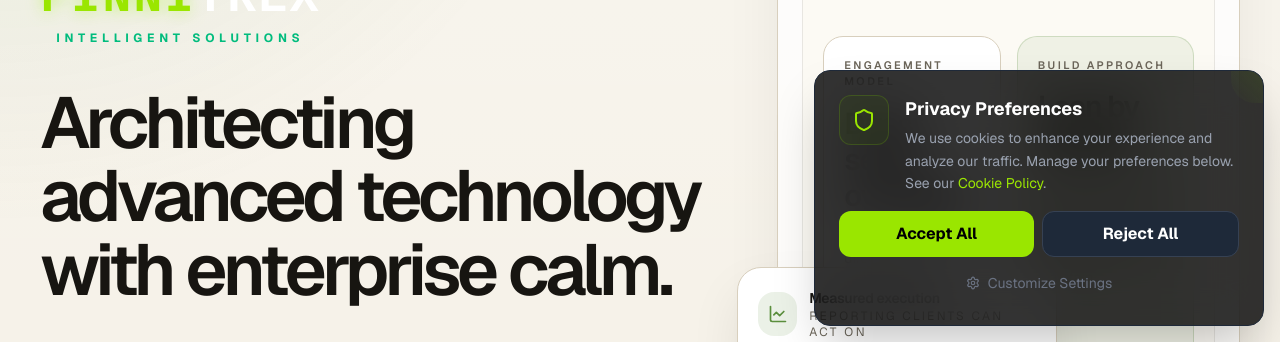
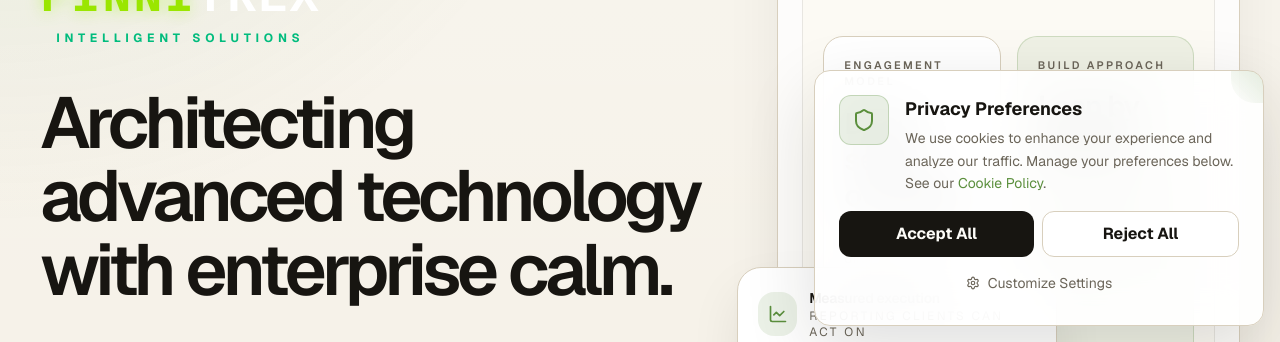
Before and after one commit to Chidi09/finnitrex, a Next.js app: page / in a window 1280 px wide. Shown: the part 458-800 px from the top of the page. Built offline with nearby package versions, Linux system fonts and the light colour scheme; no server answers.

Commit message:
fix: restyle cookie preferences panel for light-first theme

```diff
--- a/components/CookieBanner.tsx
+++ b/components/CookieBanner.tsx
@@ -3,7 +3,7 @@
 
 import { useState, useEffect } from "react";
 import { motion, AnimatePresence } from "framer-motion";
-import { Shield, ChevronRight, X, Settings, Check } from "lucide-react";
+import { Shield, X, Settings } from "lucide-react";
 import { getConsent, saveConsent, type ConsentState, DEFAULT_CONSENT } from "@/lib/cookieManager";
 import Link from "next/link";
 
@@ -54,18 +54,18 @@ export default function CookieBanner() {
                 >
                     {!showSettings ? (
                         // Main Banner
-                        <div className="bg-black/80 backdrop-blur-xl border border-gray-800 rounded-2xl shadow-2xl p-6 overflow-hidden relative">
-                            <div className="absolute top-0 right-0 p-4 bg-gradient-to-bl from-lime-500/10 to-transparent rounded-bl-3xl" />
+                        <div className="relative overflow-hidden rounded-2xl border border-[var(--border)] bg-[color:rgba(255,255,255,0.9)] p-6 shadow-[0_24px_70px_rgba(28,25,23,0.14)] backdrop-blur-xl dark:bg-[var(--surface)] dark:shadow-none">
+                            <div className="absolute top-0 right-0 p-4 bg-gradient-to-bl from-[color:rgba(91,143,61,0.16)] to-transparent rounded-bl-3xl" />
 
                             <div className="flex items-start gap-4 mb-4">
-                                <div className="bg-lime-900/20 p-3 rounded-xl border border-lime-500/20">
-                                    <Shield className="text-lime-400 w-6 h-6" />
+                                <div className="rounded-xl border border-[color:rgba(91,143,61,0.28)] bg-[color:rgba(91,143,61,0.12)] p-3">
+                                    <Shield className="h-6 w-6 text-[var(--accent)]" />
                                 </div>
                                 <div>
-                                    <h3 className="text-white font-bold text-lg">Privacy Preferences</h3>
-                                    <p className="text-gray-400 text-sm mt-1 leading-relaxed">
+                                    <h3 className="text-lg font-bold text-[var(--foreground)]">Privacy Preferences</h3>
+                                    <p className="mt-1 text-sm leading-relaxed text-[var(--muted)]">
                                         We use cookies to enhance your experience and analyze our traffic.
-                                        Manage your preferences below. See our <Link href="/cookie-policy" className="text-lime-400 hover:underline">Cookie Policy</Link>.
+                                        Manage your preferences below. See our <Link href="/cookie-policy" className="text-[var(--accent)] hover:underline">Cookie Policy</Link>.
                                     </p>
                                 </div>
                             </div>
@@ -74,20 +74,20 @@ export default function CookieBanner() {
                                 <div className="flex gap-2">
                                     <button
                                         onClick={handleAcceptAll}
-                                        className="flex-1 bg-lime-400 hover:bg-lime-500 text-black font-bold py-2.5 px-4 rounded-xl transition-all active:scale-95"
+                                        className="flex-1 rounded-xl bg-[var(--foreground)] px-4 py-2.5 font-bold text-[var(--accent-contrast)] transition-all hover:opacity-90 active:scale-95 dark:bg-[var(--accent)]"
                                     >
                                         Accept All
                                     </button>
                                     <button
                                         onClick={handleRejectAll}
-                                        className="flex-1 bg-gray-800 hover:bg-gray-700 text-white font-bold py-2.5 px-4 rounded-xl transition-all active:scale-95 border border-gray-700 hover:border-gray-600"
+                                        className="flex-1 rounded-xl border border-[var(--border)] bg-[var(--surface-elevated)] px-4 py-2.5 font-bold text-[var(--foreground)] transition-all hover:bg-[var(--surface)] active:scale-95 dark:bg-[var(--surface)]"
                                     >
                                         Reject All
                                     </button>
                                 </div>
                                 <button
                                     onClick={() => setShowSettings(true)}
-                                    className="w-full text-gray-500 hover:text-white text-sm py-2 transition-colors flex items-center justify-center gap-2"
+                                    className="flex w-full items-center justify-center gap-2 py-2 text-sm text-[var(--muted)] transition-colors hover:text-[var(--foreground)]"
                                 >
                                     <Settings size={14} /> Customize Settings
                                 </button>
@@ -95,14 +95,14 @@ export default function CookieBanner() {
                         </div>
                     ) : (
                         // Settings Modal
-                        <div className="bg-black/90 backdrop-blur-xl border border-gray-800 rounded-2xl shadow-2xl p-6 relative">
+                        <div className="relative rounded-2xl border border-[var(--border)] bg-[color:rgba(255,255,255,0.94)] p-6 shadow-[0_24px_70px_rgba(28,25,23,0.14)] backdrop-blur-xl dark:bg-[var(--surface)] dark:shadow-none">
                             <div className="flex justify-between items-center mb-6">
-                                <h3 className="text-white font-bold text-lg flex items-center gap-2">
-                                    <Settings className="text-lime-400 w-5 h-5" /> Settings
+                                <h3 className="flex items-center gap-2 text-lg font-bold text-[var(--foreground)]">
+                                    <Settings className="h-5 w-5 text-[var(--accent)]" /> Settings
                                 </h3>
                                 <button
                                     onClick={() => setShowSettings(false)}
-                                    className="text-gray-400 hover:text-white transition-colors"
+                                    className="text-[var(--muted)] transition-colors hover:text-[var(--foreground)]"
                                 >
                                     <X size={20} />
                                 </button>
@@ -110,54 +110,54 @@ export default function CookieBanner() {
 
                             <div className="space-y-4 mb-6">
                                 {/* Essential */}
-                                <div className="flex items-center justify-between p-3 rounded-xl bg-gray-900/50 border border-gray-800">
+                                <div className="flex items-center justify-between rounded-xl border border-[var(--border)] bg-[var(--surface-elevated)] p-3 dark:bg-[var(--surface)]">
                                     <div>
-                                        <div className="text-white font-medium flex items-center gap-2">
-                                            Essential <span className="text-[10px] bg-lime-500 text-black px-1.5 rounded font-bold">REQUIRED</span>
+                                        <div className="flex items-center gap-2 font-medium text-[var(--foreground)]">
+                                            Essential <span className="rounded bg-[var(--accent)] px-1.5 text-[10px] font-bold text-[var(--accent-contrast)]">REQUIRED</span>
                                         </div>
-                                        <p className="text-gray-500 text-xs mt-0.5">Core site functionality.</p>
+                                        <p className="mt-0.5 text-xs text-[var(--muted)]">Core site functionality.</p>
                                     </div>
-                                    <div className="w-10 h-6 bg-lime-900/40 rounded-full border border-lime-500/30 flex items-center justify-end px-1">
-                                        <div className="w-4 h-4 bg-lime-500 rounded-full shadow-lg" />
+                                    <div className="flex h-6 w-10 items-center justify-end rounded-full border border-[color:rgba(91,143,61,0.34)] bg-[color:rgba(91,143,61,0.18)] px-1">
+                                        <div className="h-4 w-4 rounded-full bg-[var(--accent)] shadow-sm" />
                                     </div>
                                 </div>
 
                                 {/* Performance */}
-                                <div className="flex items-center justify-between p-3 rounded-xl bg-gray-900/50 border border-gray-800">
+                                <div className="flex items-center justify-between rounded-xl border border-[var(--border)] bg-[var(--surface-elevated)] p-3 dark:bg-[var(--surface)]">
                                     <div>
-                                        <div className="text-white font-medium">Performance</div>
-                                        <p className="text-gray-500 text-xs mt-0.5">Analytics and usage tracking.</p>
+                                        <div className="font-medium text-[var(--foreground)]">Performance</div>
+                                        <p className="mt-0.5 text-xs text-[var(--muted)]">Analytics and usage tracking.</p>
                                     </div>
                                     <button
                                         onClick={() => setConsent(prev => ({ ...prev, performance: !prev.performance }))}
-                                        className={`w-10 h-6 rounded-full border flex items-center px-1 transition-all ${consent.performance
-                                            ? 'bg-lime-500 border-lime-500 justify-end'
-                                            : 'bg-gray-800 border-gray-600 justify-start'
+                                        className={`flex h-6 w-10 items-center rounded-full border px-1 transition-all ${consent.performance
+                                            ? 'justify-end border-[var(--accent)] bg-[var(--accent)]'
+                                            : 'justify-start border-[var(--border)] bg-[var(--surface)] dark:bg-[var(--surface-elevated)]'
                                             }`}
                                     >
                                         <motion.div
                                             layout
-                                            className={`w-4 h-4 rounded-full shadow-lg ${consent.performance ? 'bg-white' : 'bg-gray-400'}`}
+                                            className={`h-4 w-4 rounded-full shadow-sm ${consent.performance ? 'bg-[var(--accent-contrast)]' : 'bg-[var(--muted)]/70'}`}
                                         />
                                     </button>
                                 </div>
 
                                 {/* Targeting */}
-                                <div className="flex items-center justify-between p-3 rounded-xl bg-gray-900/50 border border-gray-800">
+                                <div className="flex items-center justify-between rounded-xl border border-[var(--border)] bg-[var(--surface-elevated)] p-3 dark:bg-[var(--surface)]">
                                     <div>
-                                        <div className="text-white font-medium">Targeting</div>
-                                        <p className="text-gray-500 text-xs mt-0.5">Advertising and marketing.</p>
+                                        <div className="font-medium text-[var(--foreground)]">Targeting</div>
+                                        <p className="mt-0.5 text-xs text-[var(--muted)]">Advertising and marketing.</p>
                                     </div>
                                     <button
                                         onClick={() => setConsent(prev => ({ ...prev, targeting: !prev.targeting }))}
-                                        className={`w-10 h-6 rounded-full border flex items-center px-1 transition-all ${consent.targeting
-                                            ? 'bg-lime-500 border-lime-500 justify-end'
-                                            : 'bg-gray-800 border-gray-600 justify-start'
+                                        className={`flex h-6 w-10 items-center rounded-full border px-1 transition-all ${consent.targeting
+                                            ? 'justify-end border-[var(--accent)] bg-[var(--accent)]'
+                                            : 'justify-start border-[var(--border)] bg-[var(--surface)] dark:bg-[var(--surface-elevated)]'
                                             }`}
                                     >
                                         <motion.div
                                             layout
-                                            className={`w-4 h-4 rounded-full shadow-lg ${consent.targeting ? 'bg-white' : 'bg-gray-400'}`}
+                                            className={`h-4 w-4 rounded-full shadow-sm ${consent.targeting ? 'bg-[var(--accent-contrast)]' : 'bg-[var(--muted)]/70'}`}
                                         />
                                     </button>
                                 </div>
@@ -165,7 +165,7 @@ export default function CookieBanner() {
 
                             <button
                                 onClick={handleSaveSettings}
-                                className="w-full bg-lime-400 hover:bg-lime-500 text-black font-bold py-2.5 px-4 rounded-xl transition-all"
+                                className="w-full rounded-xl bg-[var(--foreground)] px-4 py-2.5 font-bold text-[var(--accent-contrast)] transition-all hover:opacity-90 dark:bg-[var(--accent)]"
                             >
                                 Save Preferences
                             </button>
```
